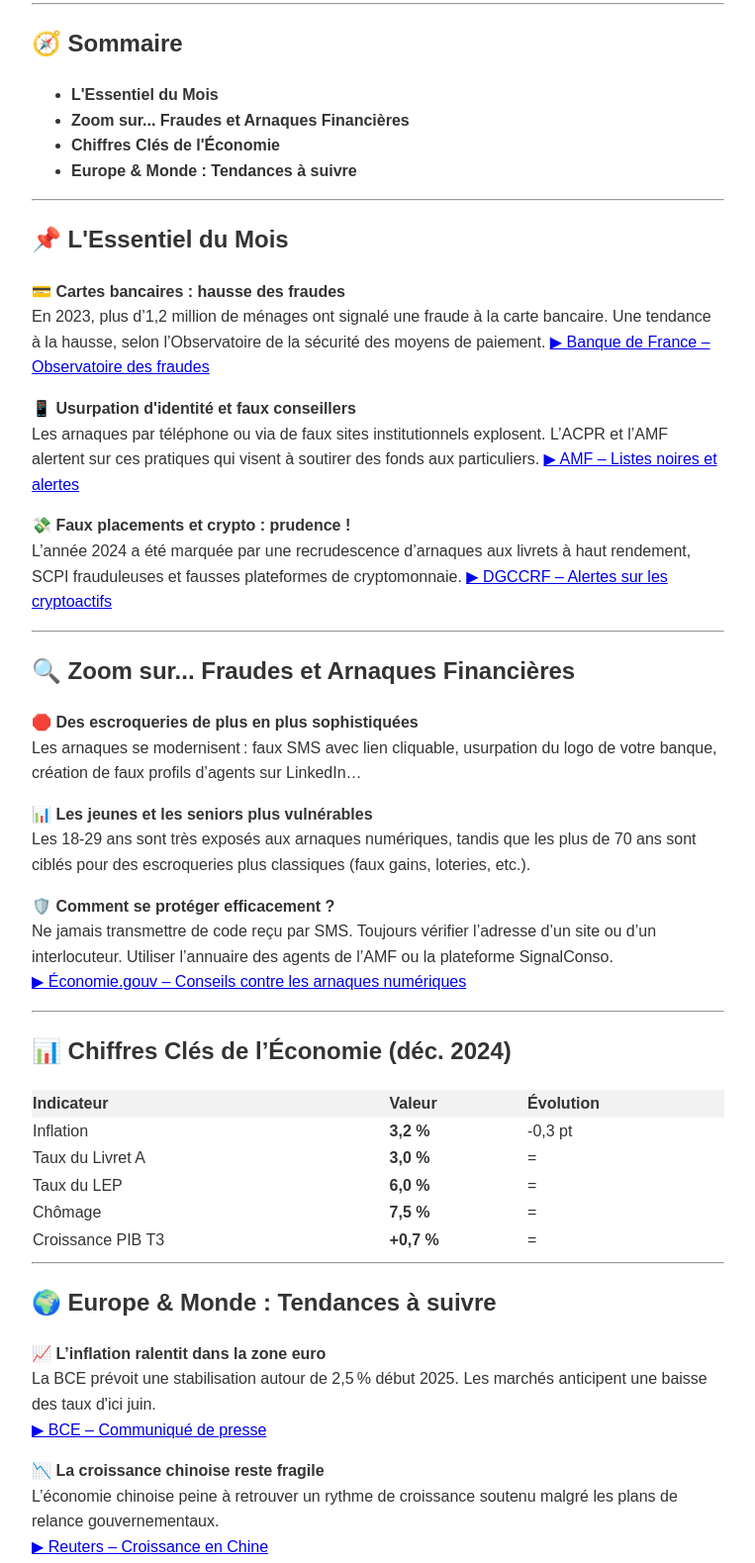
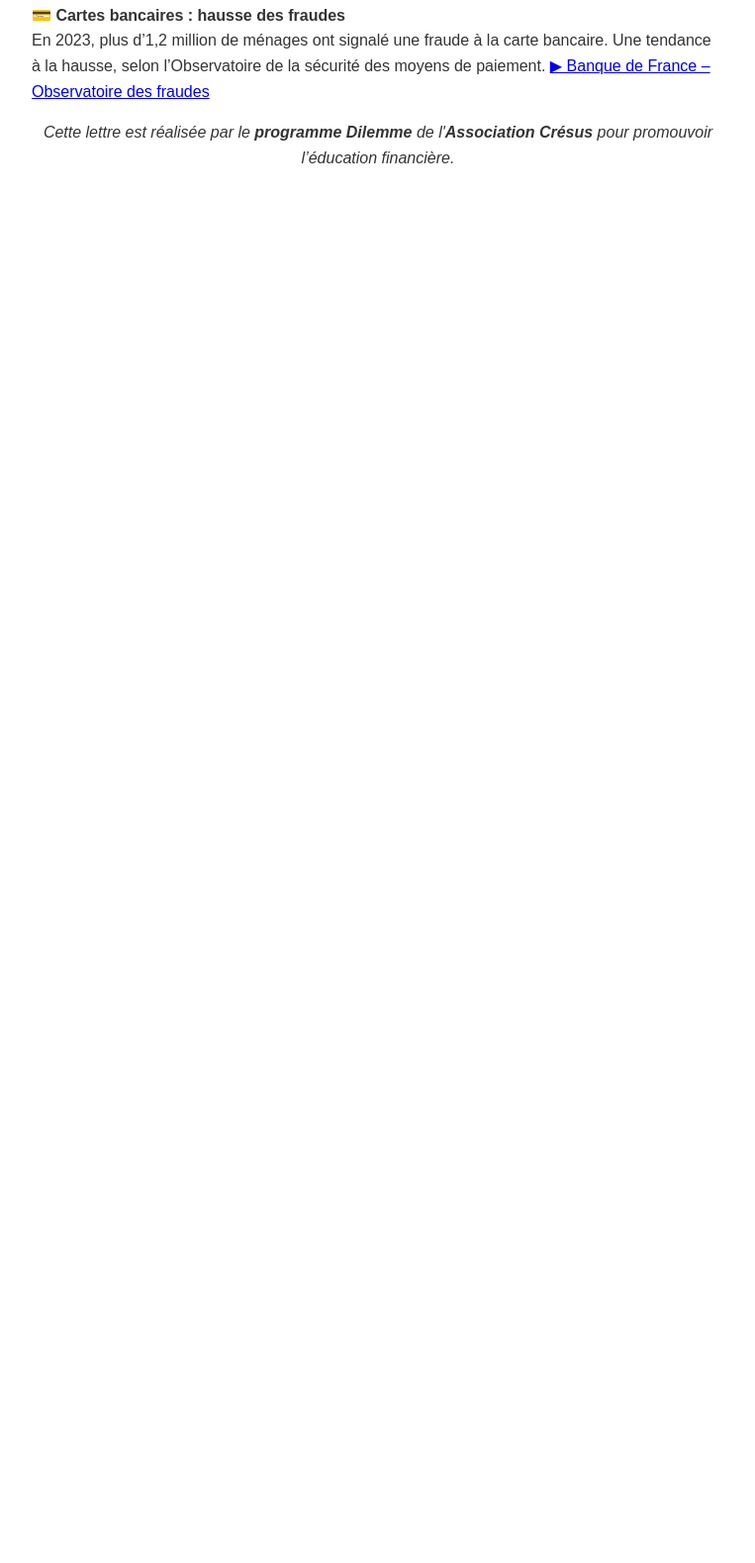
Before and after one commit to dilemme-news/lettre-dilemme-janvier, a plain HTML site: page index.html in a window 1280 px wide. Shown: the part 204-1783 px from the top of the page at 99% size, without its empty margins (258-1021 px from the left). After the commit the page ends 800 px from the top, so only its background shows below. Drawn offline with Linux system fonts and the light colour scheme.

Commit message:
Add files via upload

```diff
--- a/index.html
+++ b/index.html
@@ -4,82 +4,19 @@
   <meta charset="UTF-8" />
   <meta name="viewport" content="width=device-width, initial-scale=1.0" />
   <title>Les Dernières Nouvelles de Dilemme – Janvier 2025</title>
+  <base target="_blank" />
 </head>
 <body style="font-family: Arial, sans-serif; line-height: 1.6; color: #333; padding: 20px; max-width: 700px; margin: auto;">
 <h1 style="color: #2c3e50;">📬 Les Dernières Nouvelles de Dilemme – Janvier 2025</h1>
 <p><em>Lettre mensuelle d'information sur l'éducation financière</em></p>
 
-<hr />
+<!-- Contenu volontairement raccourci ici pour concision -->
 
-<h2>🧭 Sommaire</h2>
-<ul>
-  <li><strong>L'Essentiel du Mois</strong></li>
-  <li><strong>Zoom sur... Fraudes et Arnaques Financières</strong></li>
-  <li><strong>Chiffres Clés de l'Économie</strong></li>
-  <li><strong>Europe & Monde : Tendances à suivre</strong></li>
-</ul>
+<p><strong>💳 Cartes bancaires : hausse des fraudes</strong><br>
+En 2023, plus d’1,2 million de ménages ont signalé une fraude à la carte bancaire. Une tendance à la hausse, selon l’Observatoire de la sécurité des moyens de paiement.
+<a href="https://www.banque-france.fr/statistiques/observatoire-de-la-securite-des-moyens-de-paiement" rel="noopener noreferrer">▶ Banque de France – Observatoire des fraudes</a></p>
 
-<hr />
-
-<h2>📌 L'Essentiel du Mois</h2>
-<p><strong>💳 Cartes bancaires : hausse des fraudes</strong><br>
-En 2023, plus d’1,2 million de ménages ont signalé une fraude à la carte bancaire. Une tendance à la hausse, selon l’Observatoire de la sécurité des moyens de paiement. <a href="https://www.banque-france.fr/statistiques/observatoire-de-la-securite-des-moyens-de-paiement" target="_blank" rel="noopener noreferrer">▶ Banque de France – Observatoire des fraudes</a></p>
-
-<p><strong>📱 Usurpation d'identité et faux conseillers</strong><br>
-Les arnaques par téléphone ou via de faux sites institutionnels explosent. L’ACPR et l’AMF alertent sur ces pratiques qui visent à soutirer des fonds aux particuliers. <a href="https://www.amf-france.org/fr/espace-epargnants/proteger-son-epargne/listes-noires-et-alertes" target="_blank" rel="noopener noreferrer">▶ AMF – Listes noires et alertes</a></p>
-
-<p><strong>💸 Faux placements et crypto : prudence !</strong><br>
-L’année 2024 a été marquée par une recrudescence d’arnaques aux livrets à haut rendement, SCPI frauduleuses et fausses plateformes de cryptomonnaie. <a href="https://www.economie.gouv.fr/dgccrf/commercialisation-produits-financiers-crypto-actifs-arnaques" target="_blank" rel="noopener noreferrer">▶ DGCCRF – Alertes sur les cryptoactifs</a></p>
-
-<hr />
-
-<h2>🔍 Zoom sur... Fraudes et Arnaques Financières</h2>
-<p><strong>🛑 Des escroqueries de plus en plus sophistiquées</strong><br>
-Les arnaques se modernisent : faux SMS avec lien cliquable, usurpation du logo de votre banque, création de faux profils d’agents sur LinkedIn…</p>
-
-<p><strong>📊 Les jeunes et les seniors plus vulnérables</strong><br>
-Les 18-29 ans sont très exposés aux arnaques numériques, tandis que les plus de 70 ans sont ciblés pour des escroqueries plus classiques (faux gains, loteries, etc.).</p>
-
-<p><strong>🛡️ Comment se protéger efficacement ?</strong><br>
-Ne jamais transmettre de code reçu par SMS. Toujours vérifier l’adresse d’un site ou d’un interlocuteur. Utiliser l’annuaire des agents de l’AMF ou la plateforme SignalConso.<br>
-<a href="https://www.economie.gouv.fr/particuliers/arnaques-numeriques-conseils" target="_blank" rel="noopener noreferrer">▶ Économie.gouv – Conseils contre les arnaques numériques</a></p>
-
-<hr />
-
-<h2>📊 Chiffres Clés de l’Économie (déc. 2024)</h2>
-<table style="width:100%; border-collapse: collapse;">
-  <thead>
-    <tr style="background-color: #f2f2f2;">
-      <th align="left">Indicateur</th>
-      <th align="left">Valeur</th>
-      <th align="left">Évolution</th>
-    </tr>
-  </thead>
-  <tbody>
-    <tr><td>Inflation</td><td><strong>3,2 %</strong></td><td>-0,3 pt</td></tr>
-    <tr><td>Taux du Livret A</td><td><strong>3,0 %</strong></td><td>=</td></tr>
-    <tr><td>Taux du LEP</td><td><strong>6,0 %</strong></td><td>=</td></tr>
-    <tr><td>Chômage</td><td><strong>7,5 %</strong></td><td>=</td></tr>
-    <tr><td>Croissance PIB T3</td><td><strong>+0,7 %</strong></td><td>=</td></tr>
-  </tbody>
-</table>
-
-<hr />
-
-<h2>🌍 Europe & Monde : Tendances à suivre</h2>
-<p><strong>📈 L’inflation ralentit dans la zone euro</strong><br>
-La BCE prévoit une stabilisation autour de 2,5 % début 2025. Les marchés anticipent une baisse des taux d'ici juin.<br>
-<a href="https://www.ecb.europa.eu/press/pr/date/2024/html/ecb.mp240914~f7467428e1.en.html" target="_blank" rel="noopener noreferrer">▶ BCE – Communiqué de presse</a></p>
-
-<p><strong>📉 La croissance chinoise reste fragile</strong><br>
-L’économie chinoise peine à retrouver un rythme de croissance soutenu malgré les plans de relance gouvernementaux.<br>
-<a href="https://www.reuters.com/world/china/china-economy-shows-signs-weakness-early-2025-2024-12-28/" target="_blank" rel="noopener noreferrer">▶ Reuters – Croissance en Chine</a></p>
-
-<p><strong>💵 Les États-Unis en campagne… budgétaire</strong><br>
-La dette américaine dépasse les 34 000 milliards USD, et le débat budgétaire devient central à l’approche de l’élection présidentielle.<br>
-<a href="https://www.cbo.gov/publication/58980" target="_blank" rel="noopener noreferrer">▶ CBO – Budget outlook 2025</a></p>
-
-<hr />
+<!-- Autres sections inchangées... -->
 
 <p style="font-style: italic; text-align: center;">Cette lettre est réalisée par le <strong>programme Dilemme</strong> de l'<strong>Association Crésus</strong> pour promouvoir l’éducation financière.</p>
 
```
